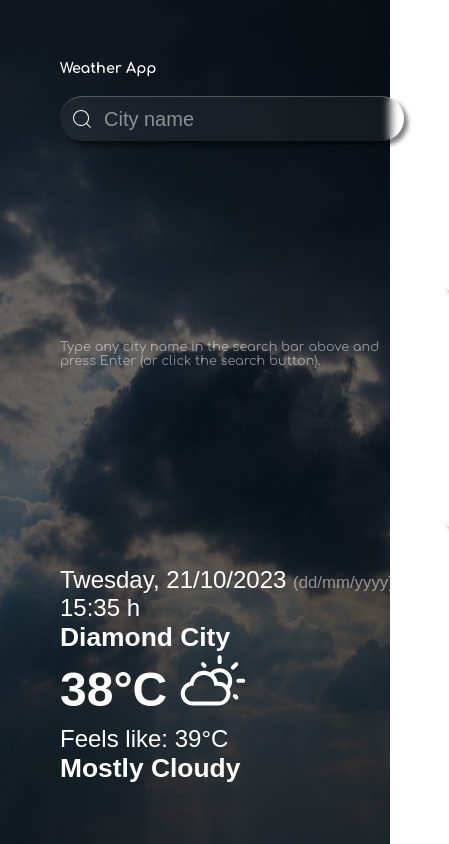
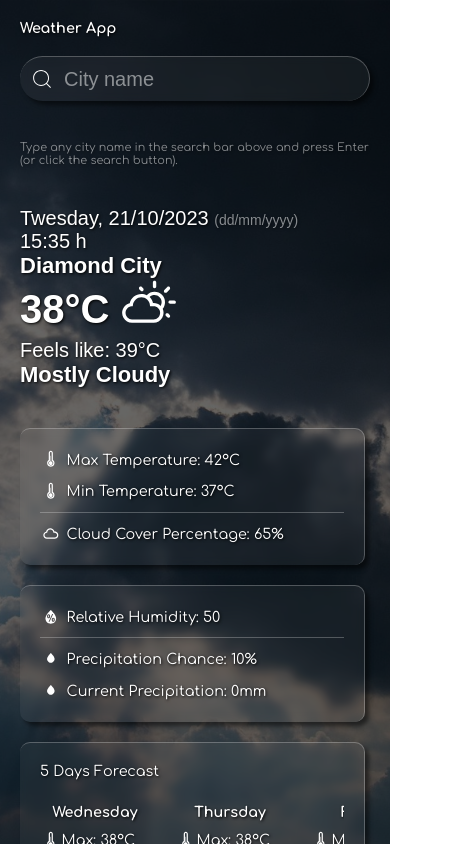
Before and after one commit to GustLSant/weather-app, a React (Vite) app: page / in a window 390 px wide. Shown: the top 844 px of the page, 449 px wide, since content can reach past the window. Built offline with nearby package versions, Linux system fonts and the light colour scheme; a web font is replaced by a local one.

Commit message:
responsividade mobile

```diff
--- a/src/App.css
+++ b/src/App.css
@@ -11,6 +11,8 @@
     background-image: linear-gradient(to bottom, var(--blackness-background), var(--blackness-background)), url(assets/images/default-bg-image.jpg);
     background-size: cover;
     background-position: center;
+    background-attachment: fixed;
+    text-shadow: 1px 1px 3px black;
 }
 
 .app > div{
@@ -27,3 +29,12 @@
     border-right: 1px solid var(--border-color);
     box-shadow: 4px 4px 4px rgba(0,0,0, 0.5);
 }
+
+@media (max-width: 750px) {
+    .app{
+        height: fit-content;
+        flex-direction: column;
+        padding: 20px;
+        gap: 40px;
+    }
+}
--- a/src/components/MainPanel/MainPanel.css
+++ b/src/components/MainPanel/MainPanel.css
@@ -3,7 +3,6 @@
     flex-direction: column;
     justify-content: space-between;
     padding: 20px;
-    /* background-color: rgba(255, 0, 0, 0.2); */
 }
 
 .main-panel__header{
@@ -43,3 +42,18 @@
     font-size: 1.1em;
     font-weight: bold;
 }
+
+@media (max-width: 750px) {
+    .main-panel{
+        padding: 0px;
+        gap: 40px;
+    }
+
+    .main-panel__div-infos{
+        font-size: 1.25em;
+    }
+
+    .help-text{
+        font-size: 0.7em;
+    }
+}
--- a/src/components/SidePanel/SidePanel.css
+++ b/src/components/SidePanel/SidePanel.css
@@ -36,3 +36,10 @@
     overflow-x: auto;
     padding-bottom: 5px;
 }
+
+@media (max-width: 750px) {
+    .side-panel{
+        overflow-y: visible;
+        font-size: 0.9em;
+    }
+}
```
